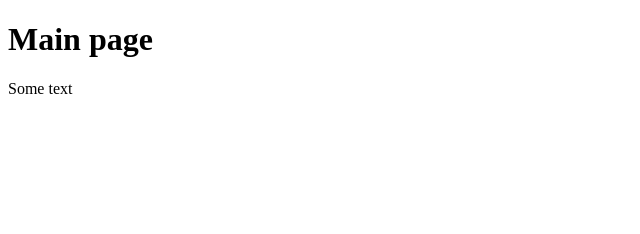
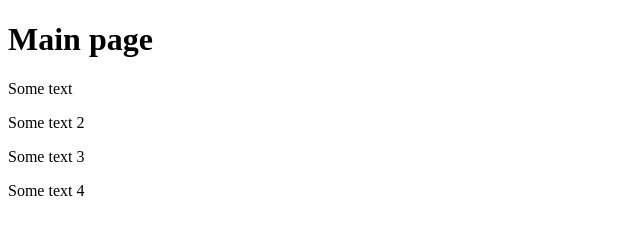
Before and after one commit to KochubeiKostiantyn/RRPS01, a plain HTML site: page index.html in a window 1280 px wide. Shown: the whole page, without its empty margins (0-640 px from the left). Drawn offline with Linux system fonts and the light colour scheme.

Commit message:
Edit text

```diff
--- a/index.html
+++ b/index.html
@@ -7,5 +7,8 @@
 <body>
    <h1>Main page</h1>
    <p>Some text</p>
+   <p>Some text 2</p>
+   <p>Some text 3</p>
+   <p>Some text 4</p>
 </body>
 </html>
```
